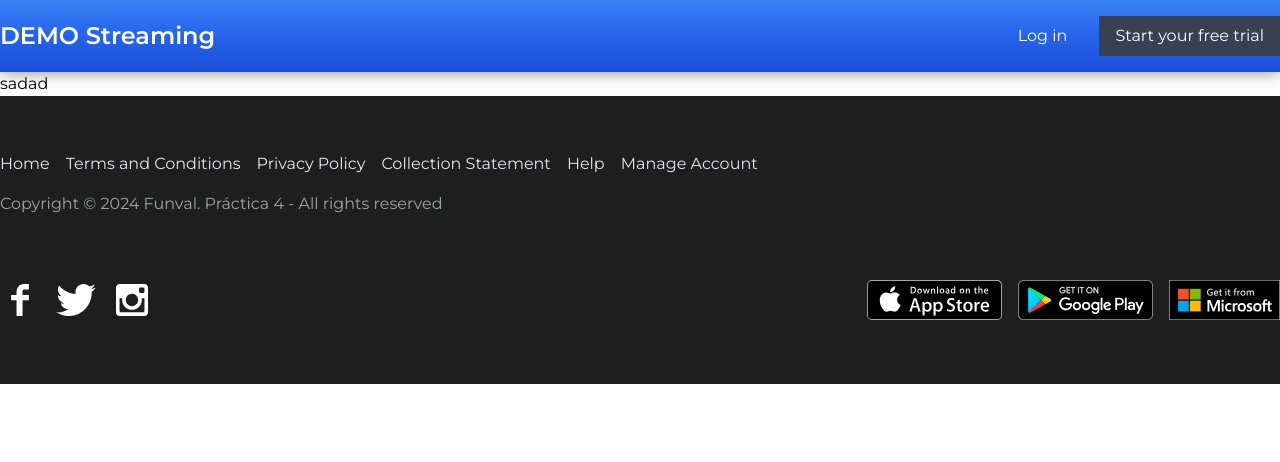
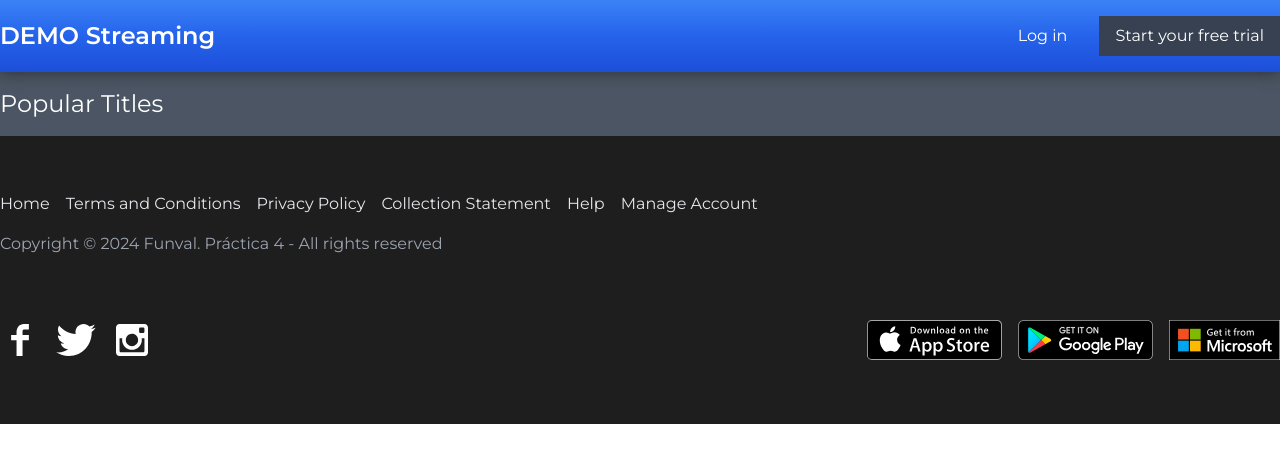
Before and after one commit to granjerolucas/funval_ntwo_practica_calificada_4, a Next.js app: page / in a window 1280 px wide. Shown: the top 462 px of the page. Built offline with nearby package versions, Linux system fonts and the light colour scheme.

Commit message:
Wrapper pages and Home page

```diff
--- a/app/_components/Wrapper.jsx
+++ b/app/_components/Wrapper.jsx
@@ -1,7 +1,14 @@
 import React from "react";
 
-const Wrapper = ({ children }) => {
-  return <div className="container mx-auto bg-slate-500">{children}</div>;
+const Wrapper = ({ title = "[INSERT_TITLE]", children }) => {
+  return (
+    <div className="">
+      <div className=" bg-gray-600 text-white text-2xl py-4 ">
+        <h1 className="container mx-auto">{title}</h1>
+      </div>
+      <div className="container mx-auto bg-slate-500">{children}</div>
+    </div>
+  );
 };
 
 export default Wrapper;
--- a/app/page.jsx
+++ b/app/page.jsx
@@ -1,7 +1,8 @@
 import Image from "next/image";
+import Wrapper from "./_components/Wrapper";
 
 export default function Home() {
   return (
-   <h1>sadad</h1>
+    <Wrapper title="Popular Titles"></Wrapper>
   );
 }
```
